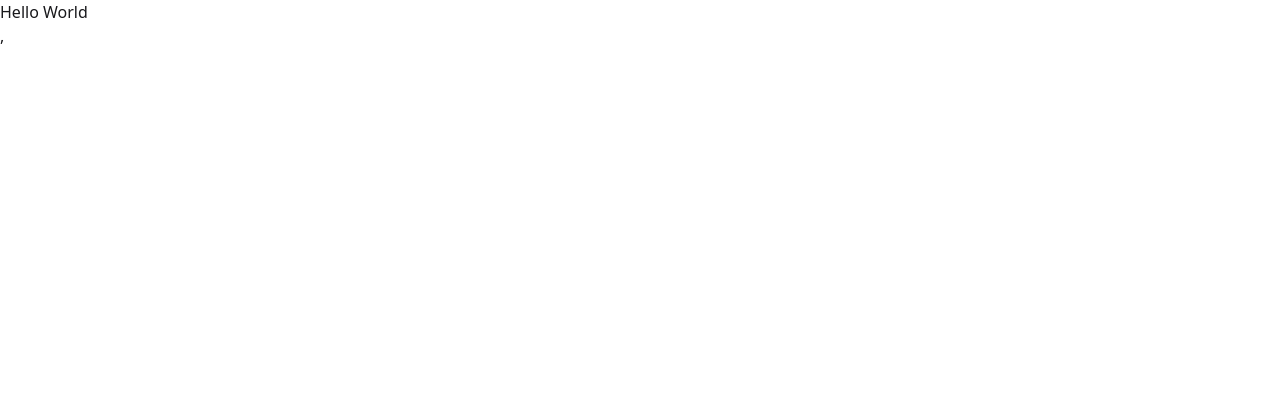
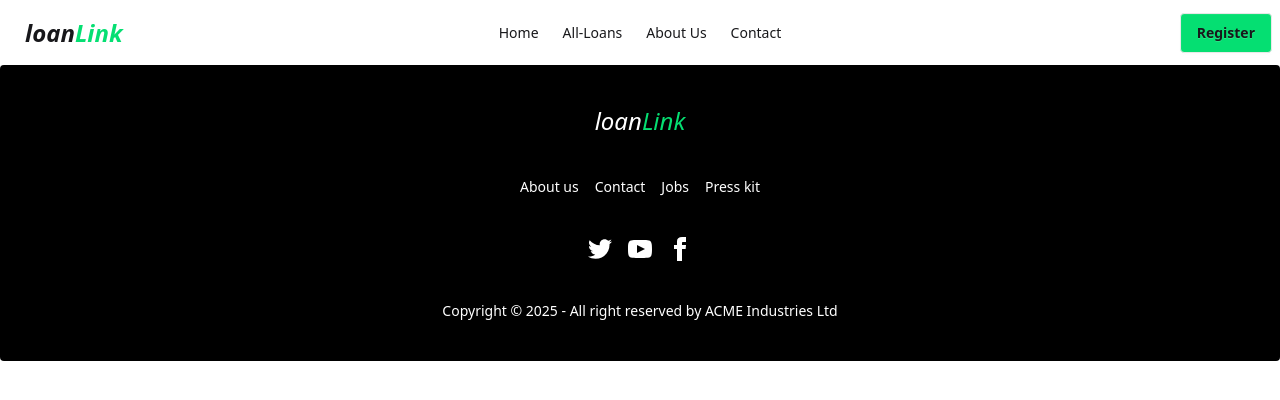
Before and after one commit to istiaquerijve/b12-a11, a React (Vite) app: page / in a window 1280 px wide. Shown: the top 400 px of the page. Built offline with nearby package versions, Linux system fonts and the light colour scheme.

Commit message:
navbar and footer

```diff
--- /dev/null
+++ b/src/Component/Logo/Logo.jsx
@@ -0,0 +1,12 @@
+import React from 'react';
+import { Link } from 'react-router';
+
+const Logo = () => {
+    return (
+        <div>
+           <Link to="/"><h1><i className='text-2xl'>loan<span className='text-green-400'>Link</span></i></h1></Link>
+        </div>
+    );
+};
+
+export default Logo;
--- /dev/null
+++ b/src/Pages/Home/Home.jsx
@@ -0,0 +1,11 @@
+import React from 'react';
+
+const Home = () => {
+    return (
+        <div>
+
+        </div>
+    );
+};
+
+export default Home;
--- /dev/null
+++ b/src/Pages/Shared/Footer.jsx
@@ -0,0 +1,60 @@
+import React from 'react';
+import Logo from '../../Component/Logo/Logo';
+
+const Footer = () => {
+    return (
+        <div>
+            <footer className="footer footer-horizontal footer-center bg-black text-white  rounded p-10">
+                <Logo/>
+            <nav className="grid grid-flow-col gap-4">
+                <a className="link link-hover">About us</a>
+                <a className="link link-hover">Contact</a>
+                <a className="link link-hover">Jobs</a>
+                <a className="link link-hover">Press kit</a>
+            </nav>
+            <nav>
+                <div className="grid grid-flow-col gap-4">
+                <a>
+                    <svg
+                    xmlns="http://www.w3.org/2000/svg"
+                    width="24"
+                    height="24"
+                    viewBox="0 0 24 24"
+                    className="fill-current">
+                    <path
+                        d="M24 4.557c-.883.392-1.832.656-2.828.775 1.017-.609 1.798-1.574 2.165-2.724-.951.564-2.005.974-3.127 1.195-.897-.957-2.178-1.555-3.594-1.555-3.179 0-5.515 2.966-4.797 6.045-4.091-.205-7.719-2.165-10.148-5.144-1.29 2.213-.669 5.108 1.523 6.574-.806-.026-1.566-.247-2.229-.616-.054 2.281 1.581 4.415 3.949 4.89-.693.188-1.452.232-2.224.084.626 1.956 2.444 3.379 4.6 3.419-2.07 1.623-4.678 2.348-7.29 2.04 2.179 1.397 4.768 2.212 7.548 2.212 9.142 0 14.307-7.721 13.995-14.646.962-.695 1.797-1.562 2.457-2.549z"></path>
+                    </svg>
+                </a>
+                <a>
+                    <svg
+                    xmlns="http://www.w3.org/2000/svg"
+                    width="24"
+                    height="24"
+                    viewBox="0 0 24 24"
+                    className="fill-current">
+                    <path
+                        d="M19.615 3.184c-3.604-.246-11.631-.245-15.23 0-3.897.266-4.356 2.62-4.385 8.816.029 6.185.484 8.549 4.385 8.816 3.6.245 11.626.246 15.23 0 3.897-.266 4.356-2.62 4.385-8.816-.029-6.185-.484-8.549-4.385-8.816zm-10.615 12.816v-8l8 3.993-8 4.007z"></path>
+                    </svg>
+                </a>
+                <a>
+                    <svg
+                    xmlns="http://www.w3.org/2000/svg"
+                    width="24"
+                    height="24"
+                    viewBox="0 0 24 24"
+                    className="fill-current">
+                    <path
+                        d="M9 8h-3v4h3v12h5v-12h3.642l.358-4h-4v-1.667c0-.955.192-1.333 1.115-1.333h2.885v-5h-3.808c-3.596 0-5.192 1.583-5.192 4.615v3.385z"></path>
+                    </svg>
+                </a>
+                </div>
+            </nav>
+            <aside>
+                <p>Copyright © {new Date().getFullYear()} - All right reserved by ACME Industries Ltd</p>
+            </aside>
+            </footer>
+        </div>
+    );
+};
+
+export default Footer;
--- /dev/null
+++ b/src/Pages/Shared/Navber.jsx
@@ -0,0 +1,41 @@
+import React from 'react';
+import Logo from '../../Component/Logo/Logo';
+import { NavLink } from 'react-router';
+
+const Navber = () => {
+    const link = <>
+        <li><NavLink>Home</NavLink></li>
+        <li><NavLink>All-Loans</NavLink></li>
+        <li><NavLink>About Us</NavLink></li>
+        <li><NavLink>Contact</NavLink></li>
+    </>
+    return (
+        <div>
+            <div className="navbar bg-base-100 shadow-sm">
+                <div className="navbar-start">
+                    <div className="dropdown">
+                    <div tabIndex={0} role="button" className="btn btn-ghost lg:hidden">
+                        <svg xmlns="http://www.w3.org/2000/svg" className="h-5 w-5" fill="none" viewBox="0 0 24 24" stroke="currentColor"> <path strokeLinecap="round" strokeLinejoin="round" strokeWidth="2" d="M4 6h16M4 12h8m-8 6h16" /> </svg>
+                    </div>
+                    <ul
+                        tabIndex="-1"
+                        className="menu menu-sm dropdown-content bg-base-100 rounded-box z-1 mt-3 w-52 p-2 shadow">
+                       {link}
+                    </ul>
+                    </div>
+                    <a className="btn btn-ghost text-xl"><Logo/></a>
+                </div>
+                <div className="navbar-center hidden lg:flex">
+                    <ul className="menu menu-horizontal px-1">
+                    {link}
+                    </ul>
+                </div>
+                <div className="navbar-end">
+                    <button className='btn  bg-green-400'>Register</button>
+                </div>
+                </div>
+        </div>
+    );
+};
+
+export default Navber;
--- /dev/null
+++ b/src/layout/RootLayout.jsx
@@ -0,0 +1,16 @@
+import React from 'react';
+import { Outlet } from 'react-router';
+import Navber from '../Pages/Shared/Navber';
+import Footer from '../Pages/Shared/Footer';
+
+const Rootlayout = () => {
+    return (
+        <div>
+            <Navber/>
+            <Outlet/>
+            <Footer/>
+        </div>
+    );
+};
+
+export default Rootlayout;
--- a/src/main.jsx
+++ b/src/main.jsx
@@ -7,6 +7,6 @@
 
 createRoot(document.getElementById('root')).render(
   <StrictMode>
-   <RouterProvider router={router} />,
+   <RouterProvider router={router} />
   </StrictMode>,
 )
--- a/src/routes/router.jsx
+++ b/src/routes/router.jsx
@@ -1,8 +1,16 @@
 import { createBrowserRouter } from "react-router";
+import Rootlayout from "../layout/Rootlayout";
+import Home from "../Pages/Home/Home";
 
 export const router = createBrowserRouter([
   {
     path: "/",
-    element: <div>Hello World</div>,
+    Component: Rootlayout,
+    children: [
+        {
+            index: true,
+            Component: Home,
+        }
+    ]
   },
 ]);
```
